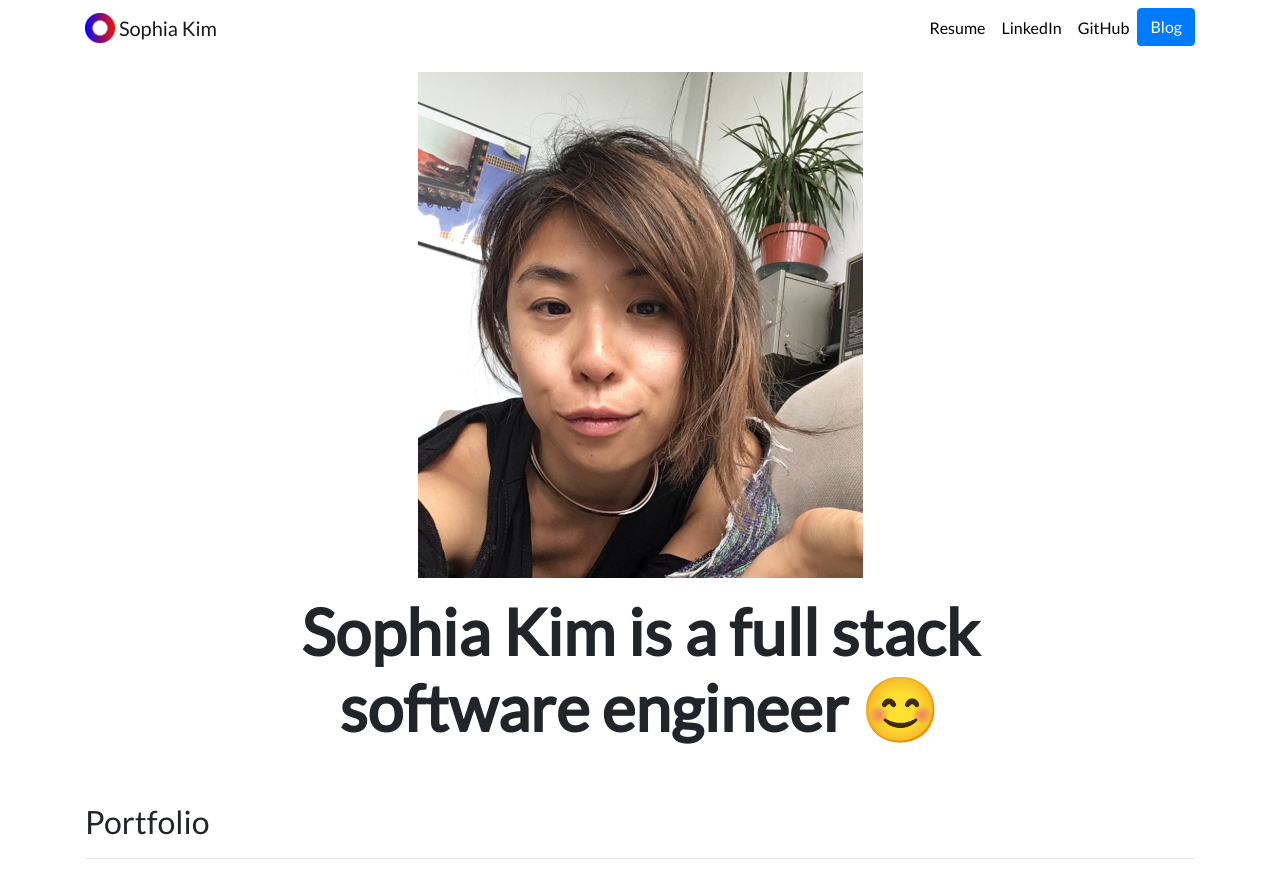
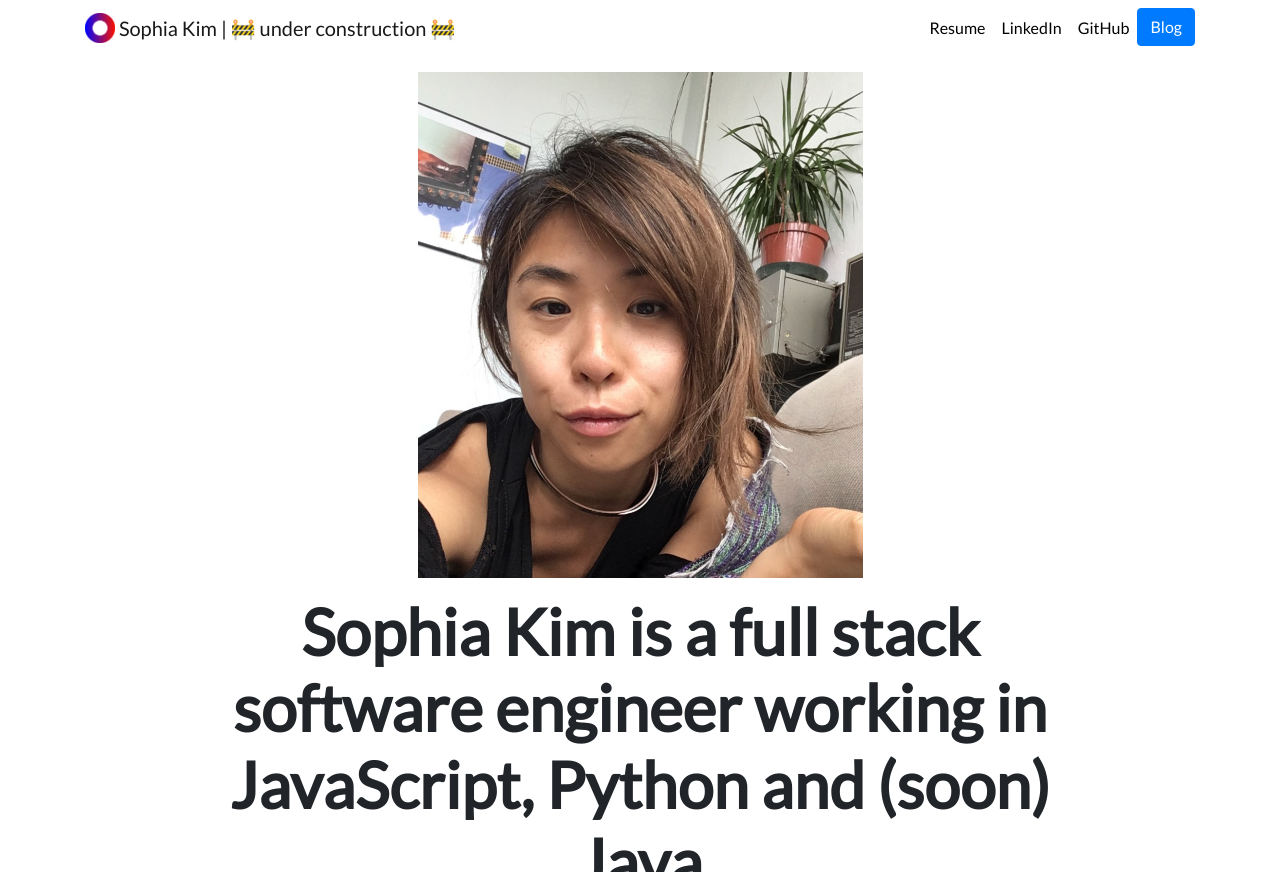
Before and after one commit to fifikim/portfolio, a Django app: page / in a window 1280 px wide. Shown: the top 872 px of the page. Run offline with Django 4.2, Linux system fonts and the light colour scheme; data comes from the database, SQL or seed files in the repository; both versions use the stored data as it was after the commit; some libraries are stand-ins or nearby versions.

Commit message:
update home

```diff
--- a/projects/templates/projects/base.html
+++ b/projects/templates/projects/base.html
@@ -16,7 +16,7 @@
 
   <link rel="icon" type="image/png" href="{% static "projects/Logo.png" %}">
 
-  <title>Sophia Kim</title>
+  <title>Sophia Kim </title>
 </head>
 
 <body>
@@ -25,7 +25,7 @@
     <div class="container">
       <a class="navbar-brand" href="{% url 'home' %}">
         <img src="{% static "projects/Logo.png" %}" width="30" height="30" class="d-inline-block align-top" alt="Nick's Logo">
-        <span>Sophia Kim</span>
+        <span>Sophia Kim | 🚧 under construction 🚧 </span>
       </a>
       <button class="navbar-toggler" type="button" data-toggle="collapse" data-target="#navbarNav" aria-controls="navbarNav" aria-expanded="false" aria-label="Toggle navigation">
         <span class="navbar-toggler-icon"></span>
--- a/projects/templates/projects/home.html
+++ b/projects/templates/projects/home.html
@@ -12,7 +12,7 @@
 
 <div class="row justify-content-center mb-3">
   <div class="col-md-9 text-center">
-    <h1 id="hometext" class="font-weight-bold">Sophia Kim is a full stack software engineer 😊</h1>
+    <h1 id="hometext" class="font-weight-bold">Sophia Kim is a full stack software engineer working in JavaScript, Python and (soon) Java</h1>
   </div>
 </div>
 
```
Also changed, not shown: db.sqlite3, media/projects/images/IMG_2183_4.jpg (added), media/projects/images/IMG_2184.JPG (added), media/projects/images/IMG_2188.JPG (added), media/projects/images/IMG_2189_2.jpg (added), media/projects/images/IMG_2191_2.jpg (added), media/projects/images/IMG_2191_2_IMJE46D.jpg (added), 3 other files.
